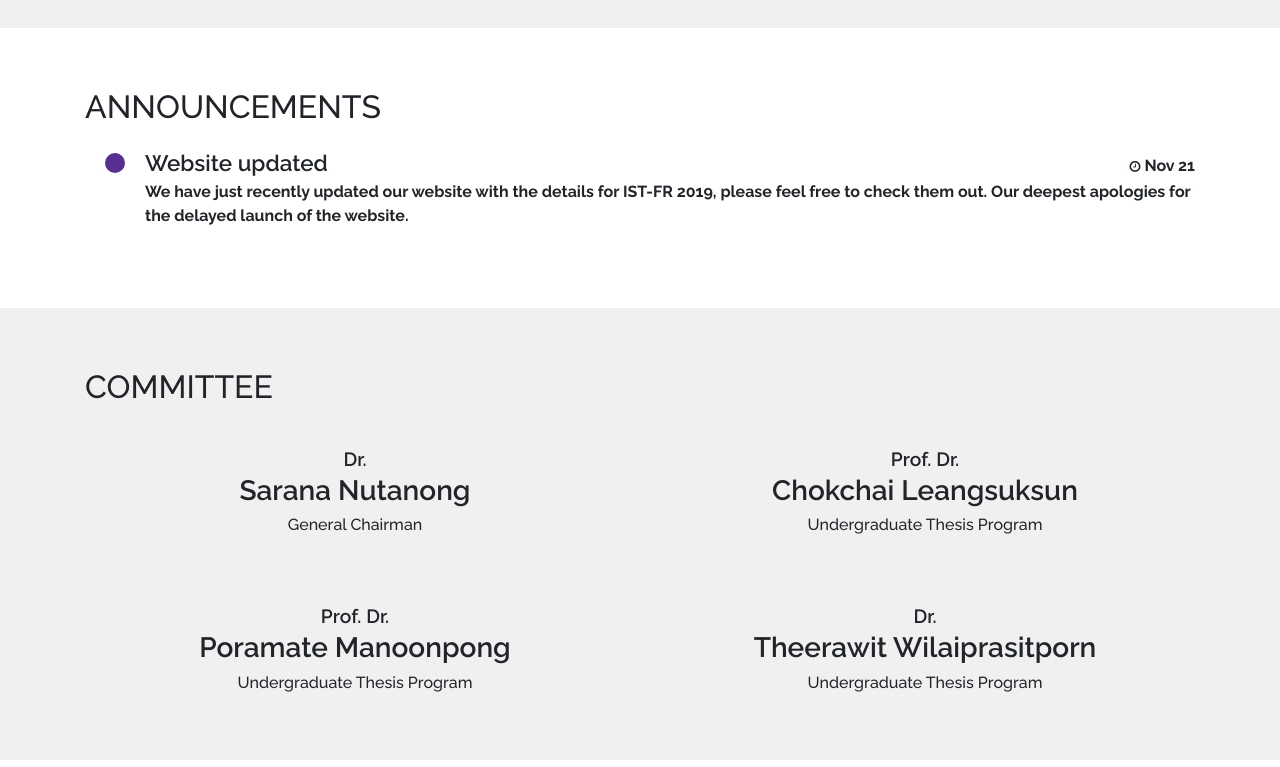
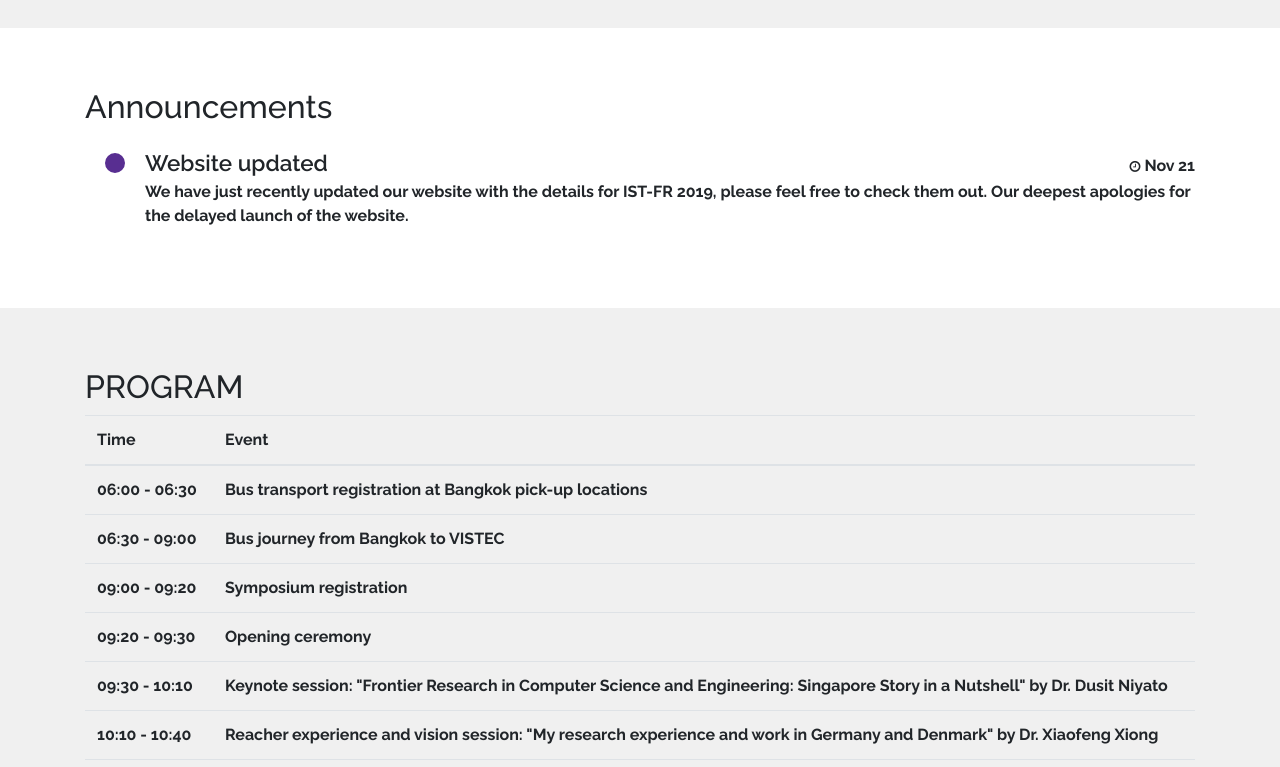
Before and after one commit to ist-fr/2019, a Vue app: page / in a window 1280 px wide. Shown: the part 1473-2240 px from the top of the page. Built offline with nearby package versions, Linux system fonts and the light colour scheme; what vue-scrollactive would draw is missing.

Commit message:
Styling overhaul, remove committee

```diff
--- a/src/components/Home/Announcements.vue
+++ b/src/components/Home/Announcements.vue
@@ -3,7 +3,7 @@
     <div class="container">
       <div class="row">
         <div class="col-lg-12 mx-auto">
-          <h2>ANNOUNCEMENTS</h2>
+          <h2>Announcements</h2>
           <ul
             class="timeline"
             v-for="announcement in announcements"
--- a/src/components/Home/Committee.vue
+++ /dev/null
@@ -1,134 +0,0 @@
-<template>
-  <section id="committee">
-    <div class="container">
-      <div class="row">
-        <div class="col-lg-12 mx-auto">
-          <h2>COMMITTEE</h2>
-        </div>
-        <div
-          class="col-lg-6 col-sm-12 text-center card-committee"
-          v-for="committee in committees"
-          v-bind:key="committee.name"
-        >
-          <div>
-            <small>{{ committee.title }}</small>
-            <h3>{{ committee.name }}</h3>
-            <h6>{{ committee.position }}</h6>
-          </div>
-        </div>
-      </div>
-    </div>
-  </section>
-</template>
-<script>
-export default {
-  data() {
-    return {
-      committees: [
-        {
-          title: "Dr.",
-          name: "Sarana Nutanong",
-          imageSrc: require("../../assets/committee/dr_sarana_nutanong.png"),
-          position: "General Chairman",
-          school: "School of Information Science & Technology",
-          university: "Vidyasirimedhi Institute of Science & Technology",
-          link:
-            "http://www.vistec.ac.th/academic/faculty_detail.php?school=IST&id=55"
-        },
-        {
-          title: "Prof. Dr.",
-          name: "Chokchai  Leangsuksun",
-          imageSrc: require("../../assets/committee/dr_sarana_nutanong.png"),
-          position: "Undergraduate Thesis Program",
-          school: "School of Information Science & Technology",
-          university: "Vidyasirimedhi Institute of Science & Technology",
-          link:
-            "http://www.vistec.ac.th/academic/faculty_detail.php?school=IST&id=55"
-        },
-        {
-          title: "Prof. Dr.",
-          name: "Poramate Manoonpong",
-          imageSrc: require("../../assets/committee/dr_sarana_nutanong.png"),
-          position: "Undergraduate Thesis Program",
-          school: "School of Information Science & Technology",
-          university: "Vidyasirimedhi Institute of Science & Technology",
-          link:
-            "http://www.vistec.ac.th/academic/faculty_detail.php?school=IST&id=55"
-        },
-        {
-          title: "Dr.",
-          name: "Theerawit Wilaiprasitporn",
-          imageSrc: require("../../assets/committee/dr_sarana_nutanong.png"),
-          position: "Undergraduate Thesis Program",
-          school: "School of Information Science & Technology",
-          university: "Vidyasirimedhi Institute of Science & Technology",
-          link:
-            "http://www.vistec.ac.th/academic/faculty_detail.php?school=IST&id=55"
-        }
-      ]
-    };
-  }
-};
-</script>
-
-<style scoped>
-.img {
-  border-radius: 100%;
-  display: inline-block;
-  flex: 0 0 200px;
-  height: 200px;
-  justify-content: center;
-  overflow: hidden;
-  position: relative;
-  width: 200px;
-}
-
-.img img {
-  height: 100%;
-}
-
-.img-overlay {
-  align-items: center;
-  bottom: 0;
-  display: flex;
-  justify-content: center;
-  left: 0;
-  opacity: 0;
-  position: absolute;
-  right: 0;
-  top: 0;
-  transition: opacity 0.25s;
-  z-index: 1;
-}
-
-.img-overlay:hover {
-  opacity: 1;
-  background-color: rgba(46, 204, 113, 0.4);
-  background: linear-gradient(
-    65deg,
-    rgba(88, 46, 145, 0.4),
-    rgba(160, 34, 58, 0.4)
-  );
-  color: #fafafa;
-  font-size: 24px;
-}
-
-.card-committee {
-  padding: 30px;
-  float: none;
-  margin: 0 auto;
-}
-
-.card-committee small {
-  font-size: 120%;
-}
-
-.card-committee small,
-.card-committee h3 {
-  font-weight: 600;
-}
-
-#committee {
-  padding-bottom: 30px;
-}
-</style>
--- a/src/components/Home/Navbar.vue
+++ b/src/components/Home/Navbar.vue
@@ -30,7 +30,7 @@
               href="#key-dates"
               data-toggle="collapse"
               data-target=".navbar-collapse.show"
-              >KEY DATES</a
+              >Timeline</a
             >
           </li>
           <li class="nav-item">
@@ -39,7 +39,7 @@
               href="#announcements"
               data-toggle="collapse"
               data-target=".navbar-collapse.show"
-              >ANNOUNCEMENTS</a
+              >Announcements</a
             >
           </li>
           <li class="nav-item">
--- a/src/components/Home/KeyDates.vue
+++ b/src/components/Home/Timeline.vue
@@ -4,7 +4,7 @@
       <div class="container">
         <div class="row">
           <div class="col-lg-12 mx-auto text-center">
-            <h2>KEY DATES</h2>
+            <h2>Timeline</h2>
           </div>
         </div>
       </div>
--- a/src/views/Home.vue
+++ b/src/views/Home.vue
@@ -2,9 +2,8 @@
   <div id="page-top" class="home">
     <navbar></navbar>
     <jumbotron></jumbotron>
-    <key-dates class="bg-stripe"></key-dates>
+    <timeline class="bg-stripe"></timeline>
     <announcements class="bg-stripe"></announcements>
-    <committee class="bg-stripe"></committee>
     <program class="bg-stripe"></program>
     <speakers class="bg-stripe"></speakers>
     <registration class="bg-stripe"></registration>
@@ -17,9 +16,8 @@
 
 <script>
 import Jumbotron from "@/components/Home/Jumbotron";
-import KeyDates from "@/components/Home/KeyDates";
+import Timeline from "@/components/Home/Timeline";
 import Announcements from "@/components/Home/Announcements";
-import Committee from "@/components/Home/Committee";
 import Program from "@/components/Home/Program";
 import Speakers from "@/components/Home/Speakers";
 import Registration from "@/components/Home/Registration";
@@ -33,9 +31,8 @@ export default {
   methods: {},
   components: {
     Jumbotron,
-    KeyDates,
+    Timeline,
     Announcements,
-    Committee,
     Program,
     Speakers,
     Registration,
```
